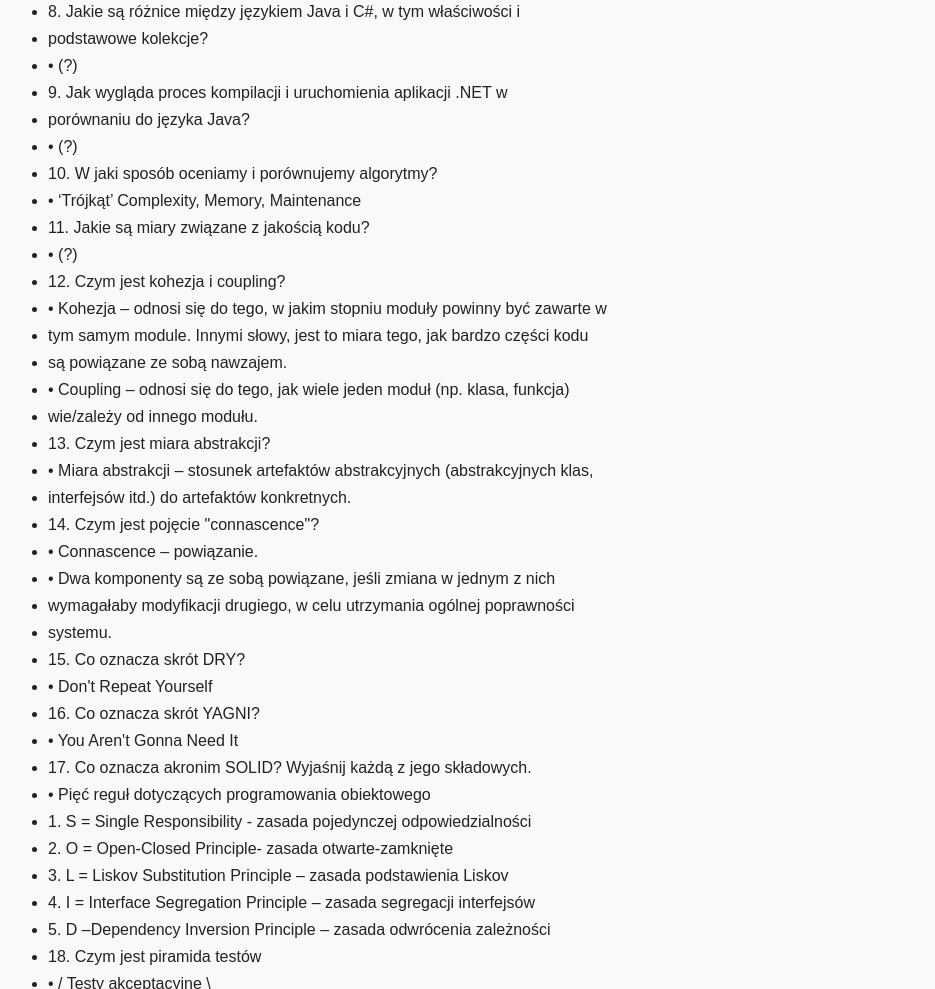
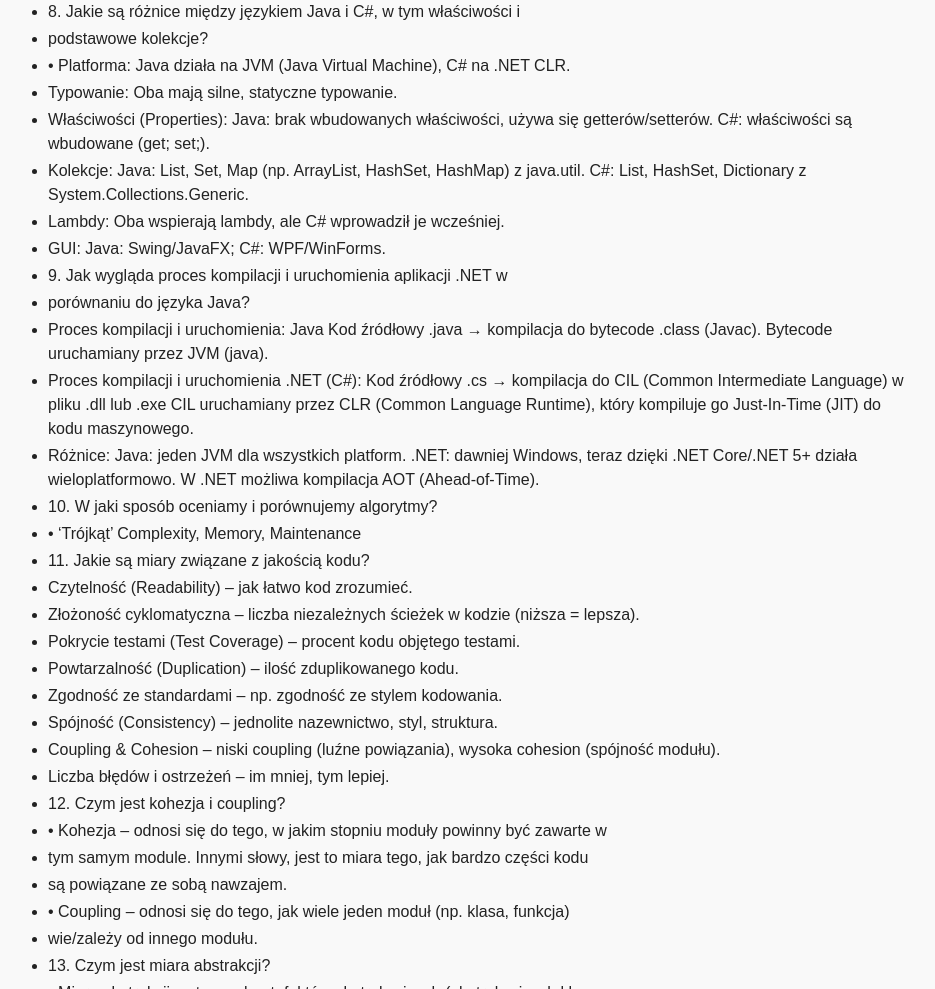
Before and after one commit to s30109/pomo, a plain HTML site: page index.html in a window 1280 px wide. Shown: the part 1881-2870 px from the top of the page, without its empty margins (177-1112 px from the left). Drawn offline with Linux system fonts and the light colour scheme.

Commit message:
Update index.html

```diff
--- a/index.html
+++ b/index.html
@@ -110,14 +110,28 @@
 <li>zapewnia najbardziej podstawowe klasy.</li>
 <li>8. Jakie są różnice między językiem Java i C#, w tym właściwości i</li>
 <li>podstawowe kolekcje?</li>
-<li>• (?)</li>
+<li>• Platforma: Java działa na JVM (Java Virtual Machine), C# na .NET CLR.</li>
+<li>Typowanie: Oba mają silne, statyczne typowanie.</li>
+<li>Właściwości (Properties): Java: brak wbudowanych właściwości, używa się getterów/setterów. C#: właściwości są wbudowane (get; set;).</li>
+<li>Kolekcje: Java: List, Set, Map (np. ArrayList, HashSet, HashMap) z java.util. C#: List, HashSet, Dictionary z System.Collections.Generic.</li>
+<li>Lambdy: Oba wspierają lambdy, ale C# wprowadził je wcześniej.</li>
+<li>GUI: Java: Swing/JavaFX; C#: WPF/WinForms.</li>
 <li>9. Jak wygląda proces kompilacji i uruchomienia aplikacji .NET w</li>
 <li>porównaniu do języka Java?</li>
-<li>• (?)</li>
+<li>Proces kompilacji i uruchomienia: Java Kod źródłowy .java → kompilacja do bytecode .class (Javac). Bytecode uruchamiany przez JVM (java).</li>
+<li>Proces kompilacji i uruchomienia .NET (C#): Kod źródłowy .cs → kompilacja do CIL (Common Intermediate Language) w pliku .dll lub .exe CIL uruchamiany przez CLR (Common Language Runtime), który kompiluje go Just-In-Time (JIT) do kodu maszynowego.</li>
+<li>Różnice: Java: jeden JVM dla wszystkich platform.  .NET: dawniej Windows, teraz dzięki .NET Core/.NET 5+ działa wieloplatformowo.  W .NET możliwa kompilacja AOT (Ahead-of-Time).</li>
 <li>10. W jaki sposób oceniamy i porównujemy algorytmy?</li>
 <li>• ‘Trójkąt’ Complexity, Memory, Maintenance</li>
 <li>11. Jakie są miary związane z jakością kodu?</li>
-<li>• (?)</li>
+<li>Czytelność (Readability) – jak łatwo kod zrozumieć.</li>
+<li>Złożoność cyklomatyczna – liczba niezależnych ścieżek w kodzie (niższa = lepsza).</li>
+<li>Pokrycie testami (Test Coverage) – procent kodu objętego testami.</li>
+<li>Powtarzalność (Duplication) – ilość zduplikowanego kodu.</li>
+<li>Zgodność ze standardami – np. zgodność ze stylem kodowania.</li>
+<li>Spójność (Consistency) – jednolite nazewnictwo, styl, struktura.</li>
+<li>Coupling & Cohesion – niski coupling (luźne powiązania), wysoka cohesion (spójność modułu).</li>
+<li>Liczba błędów i ostrzeżeń – im mniej, tym lepiej.</li>
 <li>12. Czym jest kohezja i coupling?</li>
 <li>• Kohezja – odnosi się do tego, w jakim stopniu moduły powinny być zawarte w</li>
 <li>tym samym module. Innymi słowy, jest to miara tego, jak bardzo części kodu</li>
```
